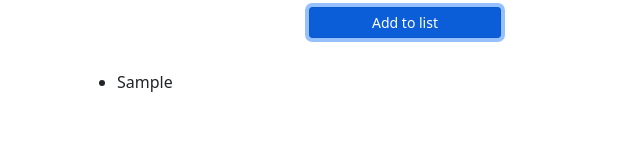
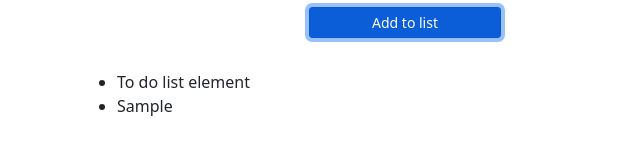
Before and after one commit to jamesbdev/todolist, a plain HTML site: page index.html in a window 1280 px wide. Both pictures are taken after typing "Sample" into the empty fields and a click on the button "Add to list". Shown: the part 135-290 px from the top of the page, without its empty margins (235-875 px from the left). Drawn offline with nearby package versions, Linux system fonts and the light colour scheme.

Commit message:
adding function to add item

```diff
--- a/index.html
+++ b/index.html
@@ -16,7 +16,7 @@
             <input type="text" id="task">
         </form>
         <button class="btn btn-primary btn-sm" id="submit">Add to list</button>
-        <ul class="to-do-list">
+        <ul class="to-do-list" id="todolist">
             <li id="first-task">To do list element</li>
         </ul>
     </div>
--- a/script.js
+++ b/script.js
@@ -1,19 +1,35 @@
-
 
 //when user submits new task
 // take the value of the input field
 // add this to a li element
 // append the li element to the list
+//when user clicks on submit, print value to the console
+
+const submitBtn = document.getElementById('submit');
+
+//adds a new list item to the to do list containg the value of the input
+function addListItem(){
+    const listItem = document.createElement('li');
+    const task = document.createTextNode($('#task').val());
+    listItem.appendChild(task);
+    const todoList = document.getElementById('todolist');
+    todoList.appendChild(listItem);
+    //clear the input
+    $('#task').val('');
+}
+
+//write a function to remove a list item when it is clicked
+
+//run function to add list item when user clicks on button
+submitBtn.addEventListener('click', addListItem);
 
 
-//when user clicks on submit, print value to the console
-const submitBtn = document.getElementById('submit');
-submitBtn.addEventListener('click', function(){
-    $('#first-task').html($('#task').val())
-    $('#task').val('')
-    //clear the input
-})
 
+
+
+//create li element
+//add value of input field
+//append new li element to list
 
 
 // when a user clicks on an element in the list
```
